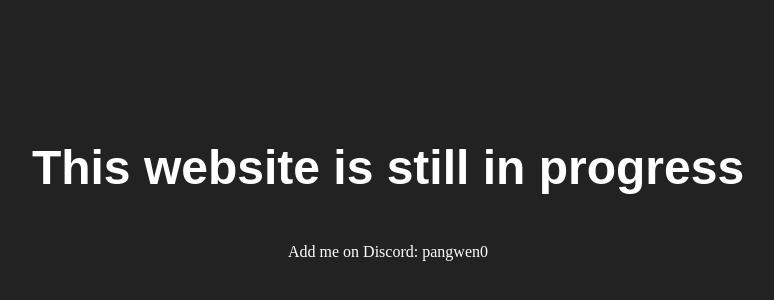
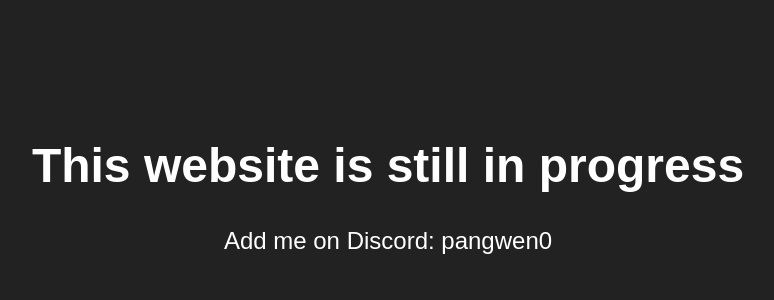
Before and after one commit to PangwenE/pangwen.tech, a plain HTML site: page index.html in a window 1280 px wide. Shown: the part 216-516 px from the top of the page, without its empty margins (252-1026 px from the left). Drawn offline with Linux system fonts and the light colour scheme.

Commit message:
Update styles.css

```diff
--- a/styles.css
+++ b/styles.css
@@ -12,10 +12,11 @@ h1 {
     font-family: 'Google Sans', sans-serif;
     font-weight: bold;
     font-size: 48px;
+    margin-bottom: 10px;
 }
 
-.discord {
+.subtitle {
+    font-family: 'Google Sans', sans-serif;
     font-size: 24px;
-    color: #7289DA;
-    margin-top: 20px;
+    color: white;
 }
```
